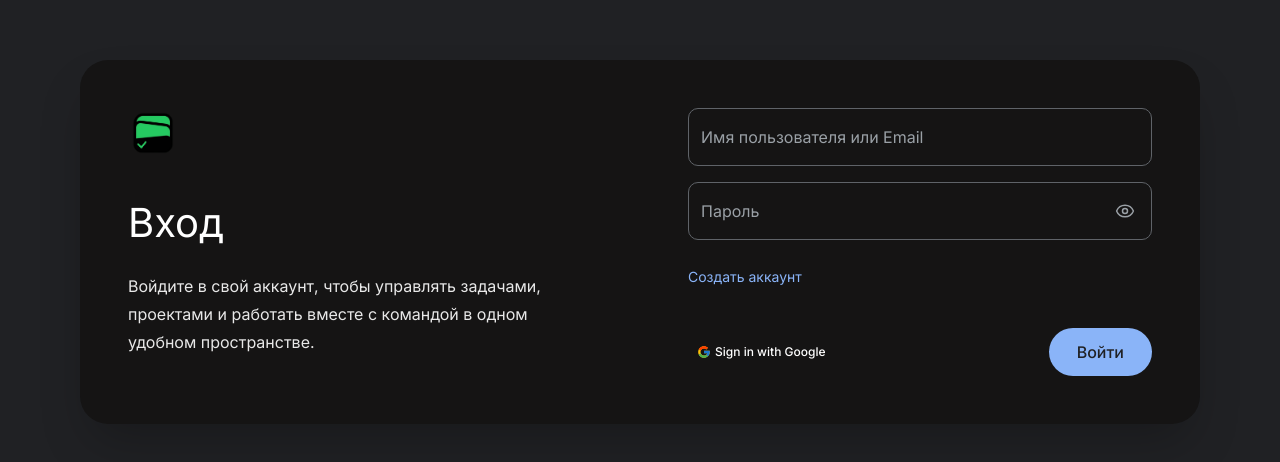
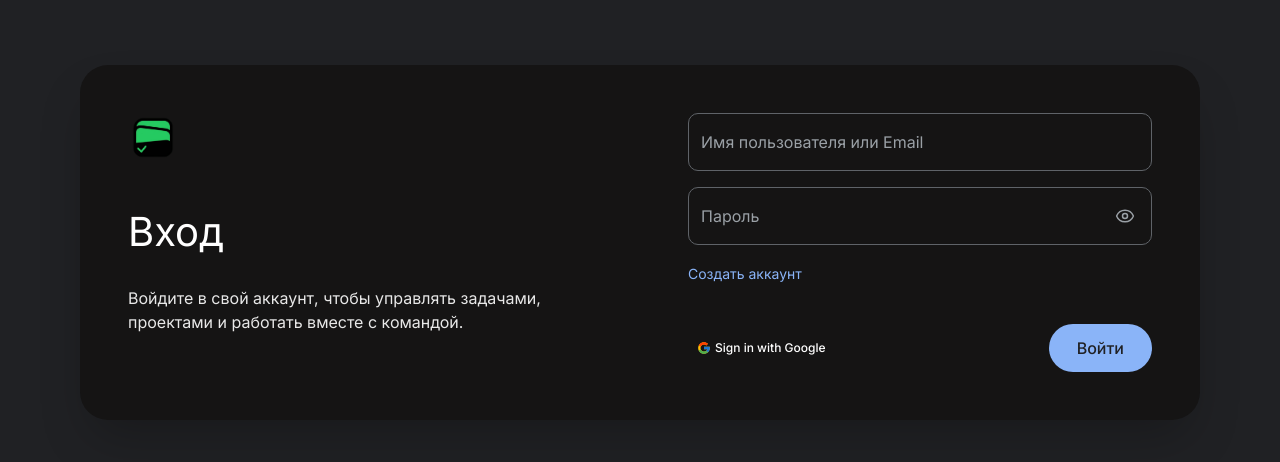
Before and after one commit to WhyJamal/Cardify, a Next.js app: page /auth/sign-in in a window 1280 px wide. Shown: the part 158-620 px from the top of the page. Built offline with nearby package versions, Linux system fonts and the light colour scheme.

Commit message:
refactor(auth): clean sign-in logic and validation flow

```diff
--- a/src/features/auth/sign-in-card.tsx
+++ b/src/features/auth/sign-in-card.tsx
@@ -10,26 +10,55 @@ import { Button, FloatingInput } from "@/shared/components";
 export function SignInCard() {
   const [email, setEmail] = useState("");
   const [password, setPassword] = useState("");
+
+  const [loading, setLoading] = useState(false);
   const [error, setError] = useState("");
-  const [loading, setLoading] = useState(false);
+
+  const [touched, setTouched] = useState<Record<string, boolean>>({});
+  const [errors, setErrors] = useState<Record<string, string>>({});
+
+  const validateStep = () => {
+    const newErrors: Record<string, string> = {};
+
+    if (!email.trim()) newErrors.email = "Введите Email";
+    if (!password.trim()) newErrors.password = "Введите пароль";
+
+    setErrors(newErrors);
+    return Object.keys(newErrors).length === 0;
+  };
 
   const onSubmit = async (e: React.FormEvent) => {
     e.preventDefault();
 
+    setTouched({
+      email: true,
+      password: true,
+    });
+
+    if (!validateStep()) return;
+
     setLoading(true);
+    setError("");
 
-    await signIn("credentials", {
+    const res = await signIn("credentials", {
       email,
       password,
-      callbackUrl: "/",
+      redirect: false,
     });
 
     setLoading(false);
+
+    if (res?.error) {
+      setError("Неверный email или пароль");
+      return;
+    }
+
+    window.location.href = "/";
   };
 
   return (
     <div className="w-full rounded-[28px] bg-[#151414] shadow-2xl overflow-hidden">
-      <div className="relative grid grid-cols-1 lg:grid-cols-2 gap-0">
+      <div className="relative grid grid-cols-1 lg:grid-cols-2">
 
         {loading && (
           <div className="absolute top-0 left-0 right-0 h-0.75 z-50 overflow-hidden">
@@ -37,68 +66,58 @@ export function SignInCard() {
           </div>
         )}
 
-        <div className="p-8 sm:p-10 lg:p-12 flex flex-col justify-start">
+        <div className="p-8 sm:p-10 lg:p-12">
           <div className="mb-10">
-            <Image
-              src={'/cardify11.png'}
-              alt="cardify"
-              width={50}
-              height={50}
-            />
+            <Image src="/cardify11.png" alt="cardify" width={50} height={50} />
           </div>
 
-          <h1 className="text-[40px] leading-tight font-normal text-white mb-6">
-            Вход
-          </h1>
+          <h1 className="text-[40px] text-white mb-6">Вход</h1>
 
-          <p className="text-[16px] leading-7 text-white/90 max-w-md">
-            Войдите в свой аккаунт, чтобы управлять задачами, проектами и работать
-            вместе с командой в одном удобном пространстве.
+          <p className="text-white/90 max-w-md">
+            Войдите в свой аккаунт, чтобы управлять задачами,
+            проектами и работать вместе с командой.
           </p>
         </div>
 
         <div className="p-8 sm:p-10 lg:p-12 flex flex-col justify-center">
           <form onSubmit={onSubmit} className="space-y-4">
-            <div>
+
             <FloatingInput
-                id="Email"
+              id="email"
               label="Имя пользователя или Email"
               type="email"
               value={email}
               onChange={setEmail}
+              error={touched.email ? errors.email : undefined}
             />
-            </div>
 
-            <div>
             <FloatingInput
               id="password"
               label="Пароль"
               type="password"
               value={password}
               onChange={setPassword}
+              error={touched.password ? errors.password : undefined}
             />
-            </div>
 
             {error && (
-              <p className="text-red-500 text-sm mt-2">{error}</p>
+              <p className="text-red-500 text-sm">{error}</p>
             )}
 
-            <div className="pt-2">
             <Link
               href="/auth/sign-up"
               className="inline-block text-[#8ab4f8] text-sm hover:underline"
             >
               Создать аккаунт
             </Link>
-            </div>
-
 
             <div className="flex items-center justify-between gap-3 pt-6">
-
               <Button
-                variant={"link"}
+                variant="link"
                 className="text-white"
-                onClick={() => signIn("google", { callbackUrl: "/" })}
+                onClick={() =>
+                  signIn("google", { callbackUrl: "/" })
+                }
               >
                 <FcGoogle size={18} />
                 Sign in with Google
@@ -106,7 +125,7 @@ export function SignInCard() {
 
               <button
                 type="submit"
-                className="bg-[#8ab4f8] text-[#202124] px-7 py-3 rounded-full font-medium hover:bg-[#aecbfa] transition-colors"
+                className="bg-[#8ab4f8] text-[#202124] px-7 py-3 rounded-full font-medium hover:bg-[#aecbfa]"
               >
                 Войти
               </button>
```
Lines whose indentation alone changed are shown as unchanged.
